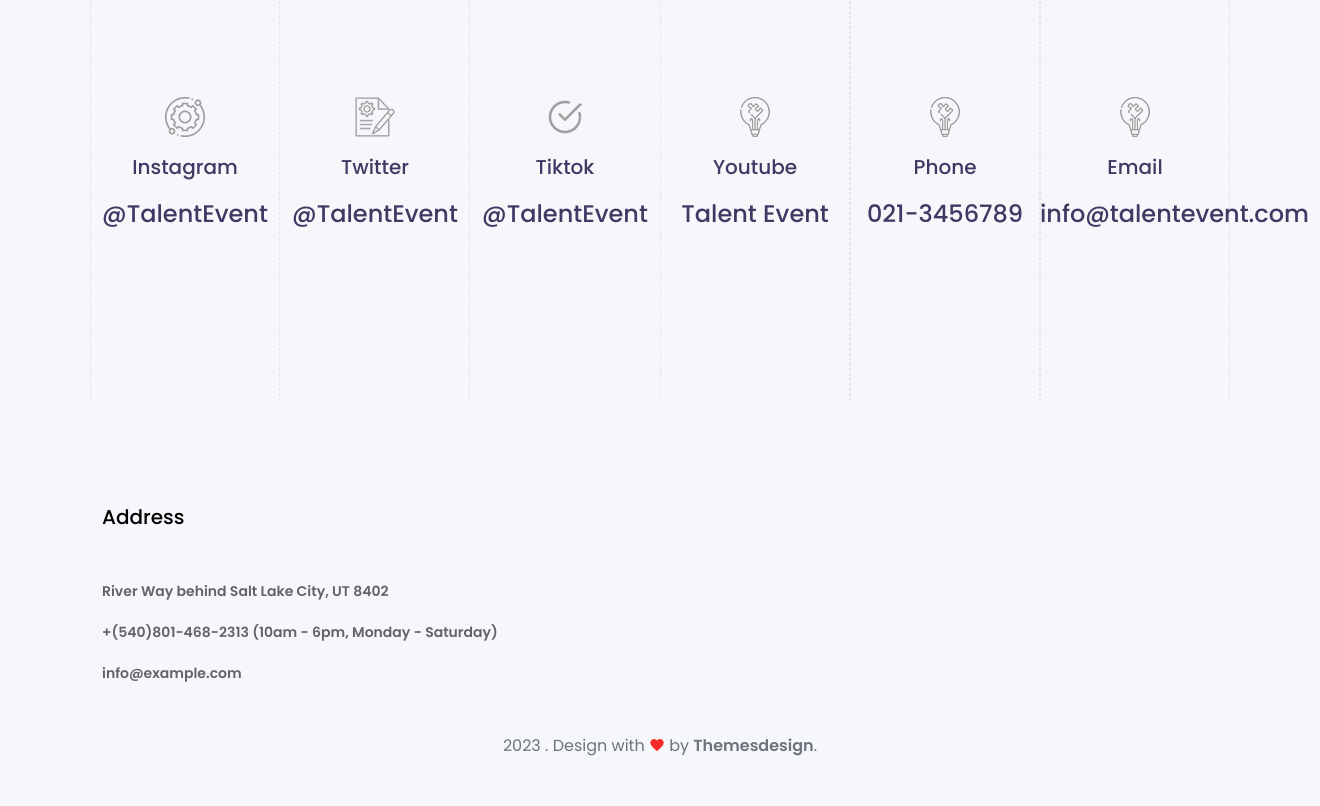
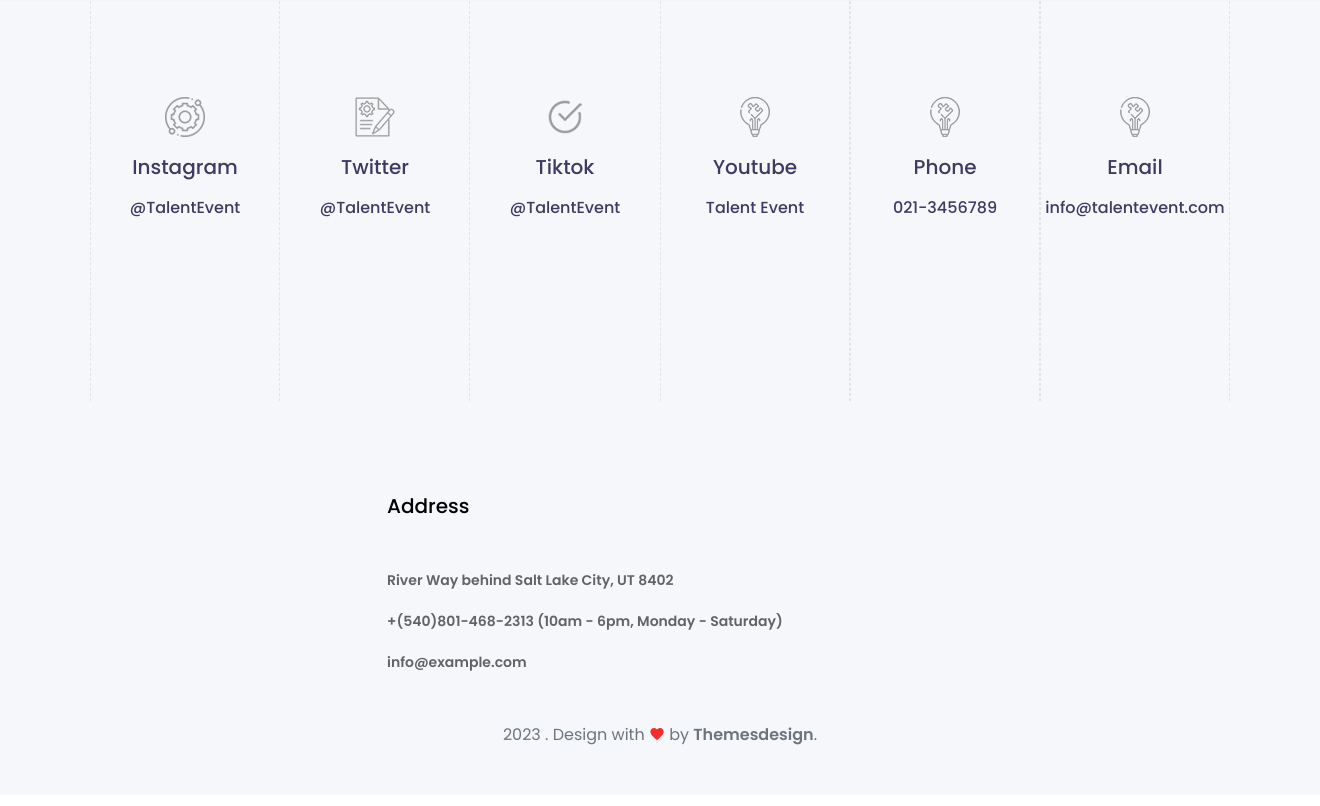
Before and after one commit to AmandaYora/event, a CodeIgniter 4 app: the page made by app/Views/LandingPage/index.php in a window 1320 px wide. Shown: the part 5606-6412 px from the top of the page. After the commit the page ends 6351 px from the top, so only its background shows below. Run offline with PHP 8.4 and a stand-in for CodeIgniter, Linux system fonts and the light colour scheme; the template is opened without the code that fills it, so the values that code supplies are empty; some libraries are stand-ins or nearby versions.

Commit message:
perubahan address

```diff
--- a/app/Views/LandingPage/index.php
+++ b/app/Views/LandingPage/index.php
@@ -349,7 +349,6 @@
                                 <div id="inner-3">
                                     <div class="demo-img-2">
                                         <div class="demo-overlay">
-
                                         </div>
                                     </div>
                                 </div>
@@ -360,18 +359,16 @@
             </div>
         </div>
 
-
-        <div class="modal fade bd-example-modal-lg" id="watchvideomodal" data-keyboard="false" tabindex="-1" aria-hidden="true">
+        <!-- <div class="modal fade bd-example-modal-lg" id="watchvideomodal" data-keyboard="false" tabindex="-1" aria-hidden="true">
             <div class="modal-dialog modal-dialog-centered modal-dialog modal-lg">
                 <div class="modal-content hero-modal-0 bg-transparent">
                     <button type="button" class="btn-close" data-bs-dismiss="modal" aria-label="Close"></button>
                     <video id="VisaChipCardVideo" class="w-100" controls="">
                         <source src="https://www.w3schools.com/html/mov_bbb.mp4" type="video/mp4">
-                        <!--Browser does not support <video> tag -->
                     </video>
                 </div>
             </div>
-        </div>
+        </div> -->
     </section>
     <!-- end features -->
 
@@ -541,7 +538,7 @@
                                 </div>
                                 <!-- <h2 class="counter_value fw-bold mt-2 text-primary" data-bs-target="1789"></h2> -->
                                 <h5 class="counter-caption mb-0 mt-3">Instagram</h5>
-                                <h4 class="counter-caption mb-0 mt-3">@TalentEvent</h4>
+                                <h6 class="counter-caption mb-0 mt-3">@TalentEvent</h6>
                             </div>
                             <div class="side-border-right"></div>
                         </div>
@@ -553,7 +550,7 @@
                                 <img src="<?= base_url('assets/landingpage/images/counter/project-running.png'); ?>" alt="">
                                 <!-- <h2 class="counter_value fw-bold mt-2 text-primary" data-bs-target="19">0</h2> -->
                                 <h5 class="counter-caption mb-0 mt-3">Twitter</h5>
-                                <h4 class="counter-caption mb-0 mt-3">@TalentEvent</h4>
+                                <h6 class="counter-caption mb-0 mt-3">@TalentEvent</h6>
                             </div>
                             <div class="side-border-right"></div>
                         </div>
@@ -565,7 +562,7 @@
                                 <img src="<?= base_url('assets/landingpage/images/counter/check.png'); ?>" alt="">
                                 <!-- <h2 class="counter_value fw-bold mt-2 text-primary" data-bs-target="24">0</h2> -->
                                 <h5 class="counter-caption mb-0 mt-3">Tiktok</h5>
-                                <h4 class="counter-caption mb-0 mt-3">@TalentEvent</h4>
+                                <h6 class="counter-caption mb-0 mt-3">@TalentEvent</h6>
                             </div>
                         </div>
                     </div>
@@ -577,7 +574,7 @@
                                 <img src="<?= base_url('assets/landingpage/images/counter/idea.png'); ?>" alt="">
                                 <!-- <h2 class="counter_value fw-bold mt-2 text-primary" data-bs-target="1090">0</h2> -->
                                 <h5 class="counter-caption mb-0 mt-3">Youtube</h5>
-                                <h4 class="counter-caption mb-0 mt-3">Talent Event</h4>
+                                <h6 class="counter-caption mb-0 mt-3">Talent Event</h6>
                             </div>
                             <div class="side-border-right"></div>
                         </div>
@@ -590,7 +587,7 @@
                                 <img src="<?= base_url('assets/landingpage/images/counter/idea.png'); ?>" alt="">
                                 <!-- <h2 class="counter_value fw-bold mt-2 text-primary" data-bs-target="1090">0</h2> -->
                                 <h5 class="counter-caption mb-0 mt-3">Phone</h5>
-                                <h4 class="counter-caption mb-0 mt-3">021-3456789</h4>
+                                <h6 class="counter-caption mb-0 mt-3">021-3456789</h6>
                             </div>
                             <div class="side-border-right"></div>
                         </div>
@@ -603,7 +600,7 @@
                                 <img src="<?= base_url('assets/landingpage/images/counter/idea.png'); ?>" alt="">
                                 <!-- <h2 class="counter_value fw-bold mt-2 text-primary" data-bs-target="1090">0</h2> -->
                                 <h5 class="counter-caption mb-0 mt-3">Email</h5>
-                                <h4 class="counter-caption mt-3">info@talentevent.com</h4>
+                                <h6 class="counter-caption mt-3">info@talentevent.com</h6>
                             </div>
                             <div class="side-border-right"></div>
                         </div>
@@ -717,7 +714,7 @@
     <!-- start footer -->
     <section class="footer py-5 bg-light">
         <div class="container">
-            <div class="row">
+            <div class="row justify-content-center">
                 <div class="col-lg-6">
                     <div class="address-content fw-bold">
                         <h5 class="text-black">Address</h5>
@@ -776,7 +773,8 @@
                         <script>
                             document.write(new Date().getFullYear())
                         </script> <span class="fw-bold"><?= $title; ?></span> .
-                        Design with <i class="mdi mdi-heart text-danger"></i> by <a href="https://themeforest.net/search/themesdesign" target="_blank" class="text-reset"><span class="fw-bold">Themesdesign</span></a>.
+                        Design with <i class="mdi mdi-heart text-danger"></i> by <a href="https://themeforest.net/search/themesdesign" target="_blank" class="text-reset">
+                            <span class="fw-bold">Themesdesign</span></a>.
                     </div>
                 </div>
             </div>
```
